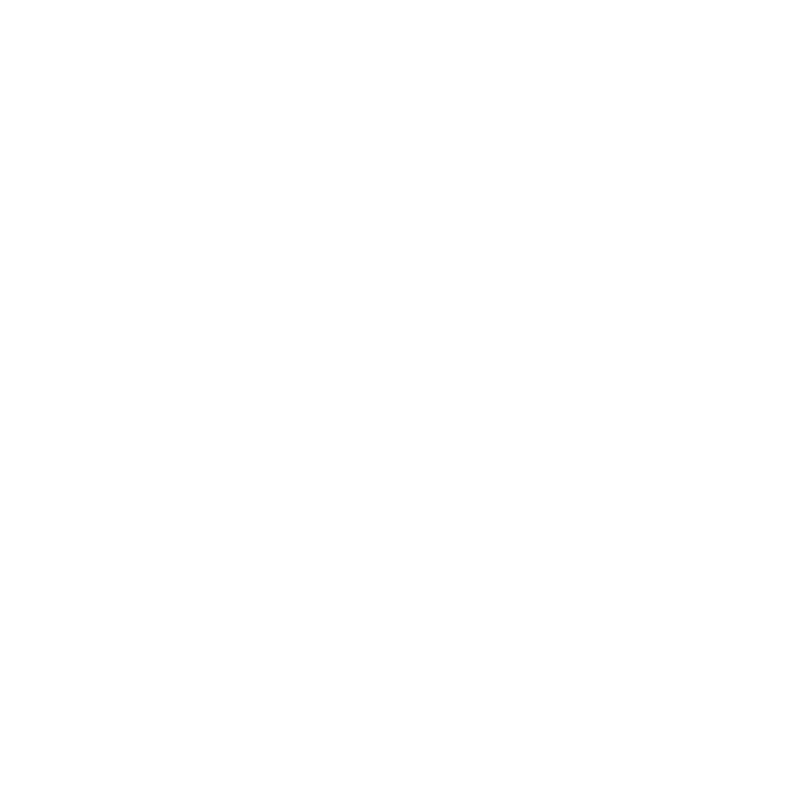
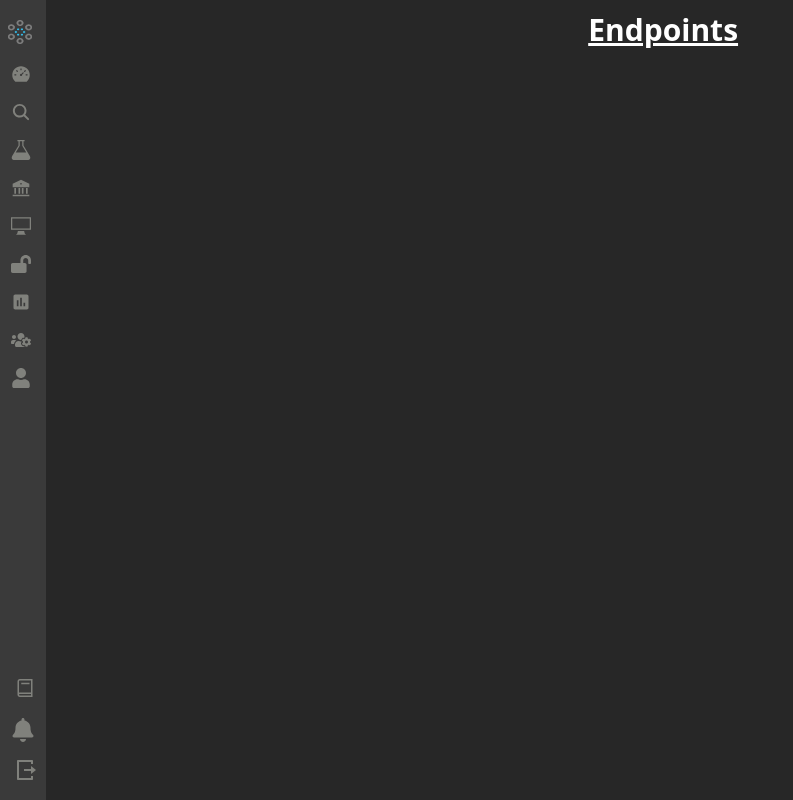
Before and after one commit to promahbubul/nucleon-security, a React (Vite) app: page /endpoints in a window 1280 px wide. Before the commit this address had no page. Shown: the whole page, without its empty margins (0-793 px from the left). Built offline with nearby package versions, Linux system fonts and the light colour scheme.

Commit message:
route update and side menu update

```diff
--- a/src/App.jsx
+++ b/src/App.jsx
@@ -8,6 +8,10 @@
 import Training from "./pages/Training/Training";
 import Events from "./pages/Events/Events";
 import Analyzes from "./pages/Analyzes/Analyzes";
+import Policies from "./pages/Policies/Policies";
+import Endpoints from "./pages/Endpoints/Endpoints";
+import Vulnerabilities from "./pages/Vulnerabilities/Vulnerabilities";
+import Capacity from "./pages/Capacity/Capacity";
 
 function App() {
   return (
@@ -21,6 +25,10 @@
           <Route path="training" element={<Training />} />
           <Route path="events" element={<Events />} />
           <Route path="analyzes" element={<Analyzes />} />
+          <Route path="policies" element={<Policies />} />
+          <Route path="endpoints" element={<Endpoints />} />
+          <Route path="vulnerabilities" element={<Vulnerabilities />} />
+          <Route path="capacity" element={<Capacity />} />
         </Route>
       </Routes>
     </>
--- /dev/null
+++ b/src/pages/Capacity/Capacity.jsx
@@ -0,0 +1,9 @@
+import React from 'react'
+
+const Capacity = () => {
+  return (
+    <div>Capacity</div>
+  )
+}
+
+export default Capacity
--- /dev/null
+++ b/src/pages/Endpoints/Endpoints.jsx
@@ -0,0 +1,13 @@
+import React from "react";
+
+const Endpoints = () => {
+  return (
+    <div>
+      <h1 className="text-center text-3xl font-extrabold text-white underline">
+        Endpoints
+      </h1>
+    </div>
+  );
+};
+
+export default Endpoints;
--- /dev/null
+++ b/src/pages/Policies/Policies.jsx
@@ -0,0 +1,13 @@
+import React from "react";
+
+const Policies = () => {
+  return (
+    <div>
+      <h1 className="text-center text-3xl font-extrabold text-white underline">
+        Policies
+      </h1>
+    </div>
+  );
+};
+
+export default Policies;
--- /dev/null
+++ b/src/pages/Vulnerabilities/Vulnerabilities.jsx
@@ -0,0 +1,13 @@
+import React from "react";
+
+const Vulnerabilities = () => {
+  return (
+    <div>
+      <h1 className="text-center text-3xl font-extrabold text-white underline">
+        Vulnerabilities
+      </h1>
+    </div>
+  );
+};
+
+export default Vulnerabilities;
```
Also changed, not shown: src/Layout/TrainingLayout.jsx (+6 -6 lines).
